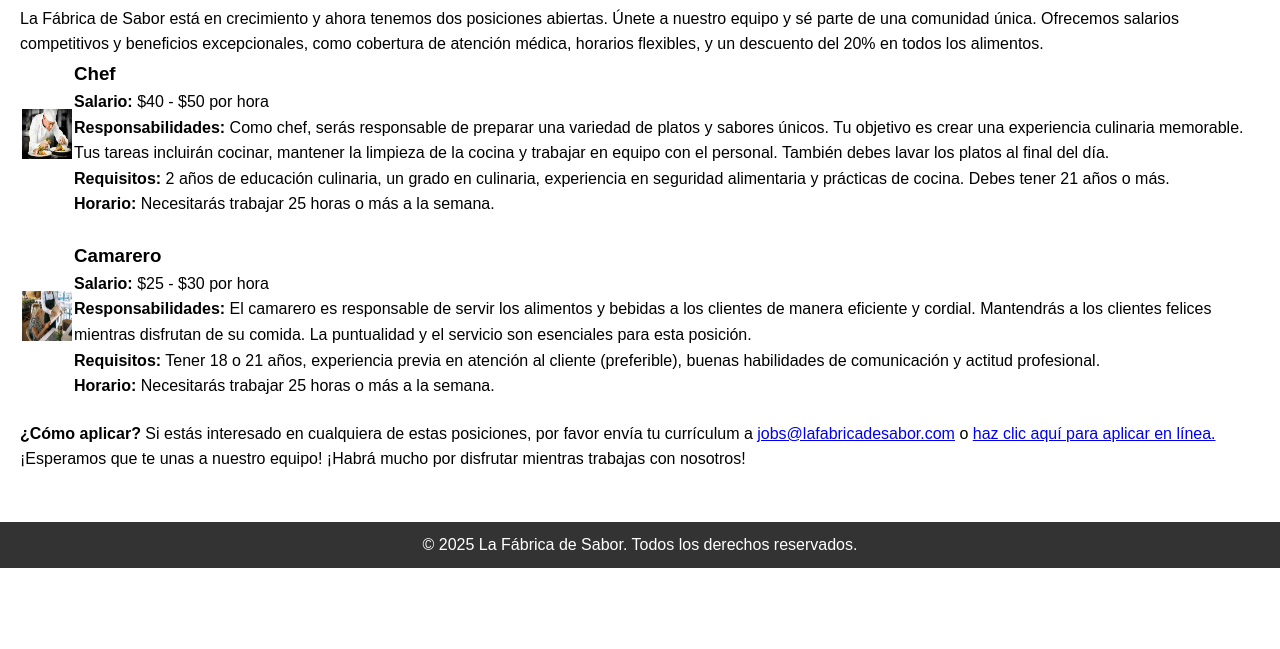
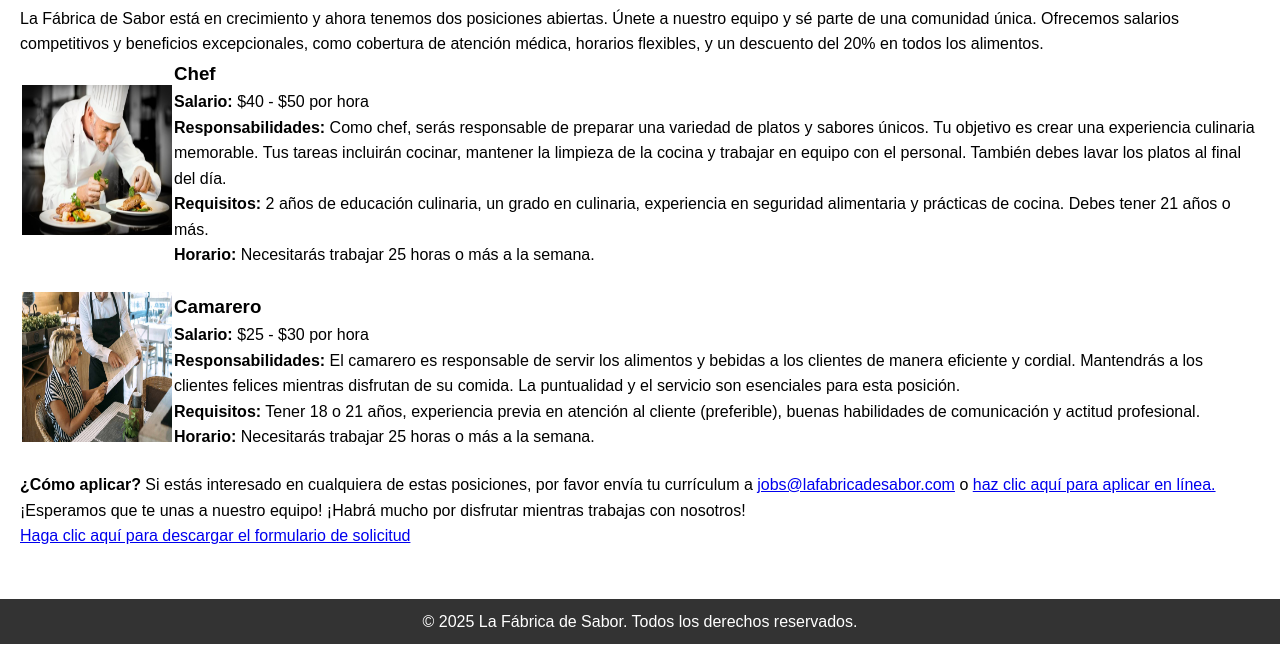
Before and after one commit to VihaanMit/Spanish_Website, a plain HTML site: page employment.html in a window 1280 px wide. Shown: the part 151-800 px from the top of the page. Drawn offline with Linux system fonts and the light colour scheme.

Commit message:
Update employment.html

```diff
--- a/employment.html
+++ b/employment.html
@@ -29,7 +29,7 @@
          <div class="job-listing">
         <table>
             <tr>
-                <td><img src="chef.jpg" alt="Chef Icon" width="50" height="50"></td>
+                <td><img src="chef.jpg" alt="Chef Icon" width="150" height="150"></td>
                 <td>
                     <h3>Chef</h3>
                     <p><strong>Salario:</strong> $40 - $50 por hora</p>
@@ -44,7 +44,7 @@
          <div class="job-listing">
         <table>
             <tr>
-                <td><img src="waiter.jpg" alt="Camarero Icon" width="50" height="50"></td>
+                <td><img src="waiter.jpg" alt="Camarero Icon" width="150" height="150"></td>
                 <td>
                     <h3>Camarero</h3>
                     <p><strong>Salario:</strong> $25 - $30 por hora</p>
@@ -59,6 +59,8 @@
         <p><strong>¿Cómo aplicar?</strong> Si estás interesado en cualquiera de estas posiciones, por favor envía tu currículum a <a href="vihaan.mittal@gmail.com">jobs@lafabricadesabor.com</a> o <a href="https://docs.google.com/document/d/1nVBPERQCFvHda-CNuB9FYz7Sb26t7cX0ueRvWEnRuVs/edit?tab=t.0">haz clic aquí para aplicar en línea.</a></p>
 
         <p>¡Esperamos que te unas a nuestro equipo! ¡Habrá mucho por disfrutar mientras trabajas con nosotros!</p>
+        <p><a href="app.pdf" download>Haga clic aquí para descargar el formulario de solicitud</a></p>
+
     </section>
 
     <!-- Footer -->
```
